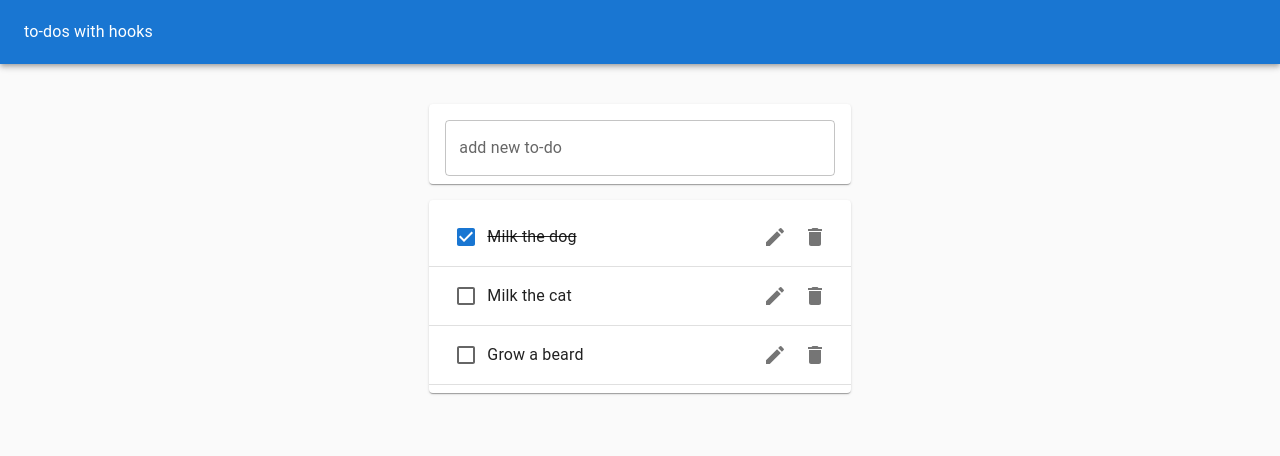
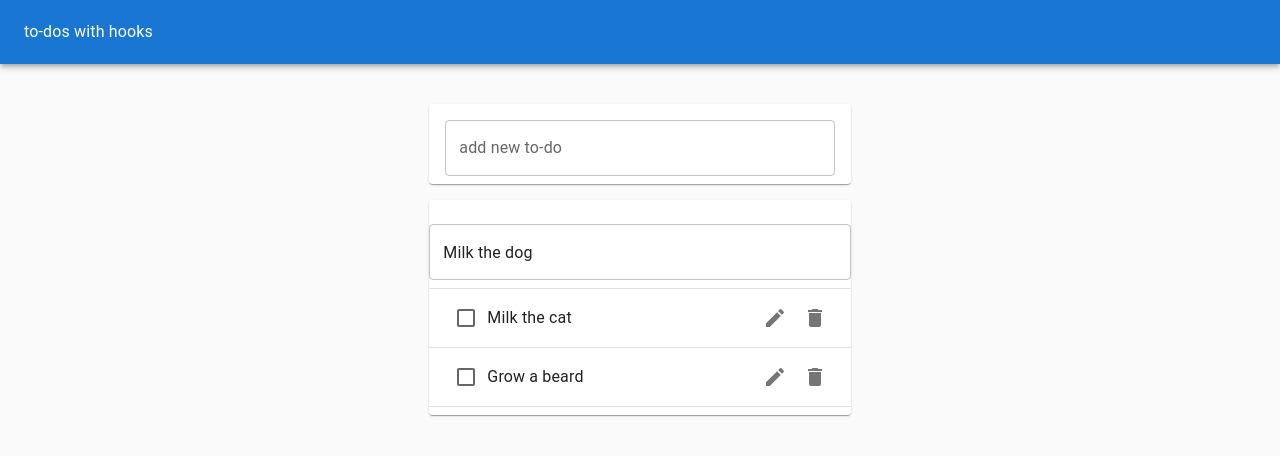
Before and after one commit to neopythe/to-do-hooks, a React (Vite) app: page / in a window 1280 px wide. Both pictures are taken after a click on the button 774 px from the left and 237 px from the top of the page. Shown: the top 456 px of the page. Built offline with nearby package versions, Linux system fonts and the light colour scheme.

Commit message:
wire up delete and edit functionality

```diff
--- a/package.json
+++ b/package.json
@@ -14,7 +14,8 @@
     "@mui/icons-material": "^5.8.4",
     "@mui/material": "^5.9.1",
     "react": "^18.2.0",
-    "react-dom": "^18.2.0"
+    "react-dom": "^18.2.0",
+    "uuid": "^8.3.2"
   },
   "devDependencies": {
     "@types/react": "^18.0.15",
--- a/src/App.jsx
+++ b/src/App.jsx
@@ -1,4 +1,5 @@
 import { useState } from 'react'
+import { v4 as uuidv4 } from 'uuid'
 import { Typography } from '@mui/material'
 import Paper from '@mui/material/Paper'
 import AppBar from '@mui/material/AppBar'
@@ -11,12 +12,26 @@ import TodoList from './components/TodoList'
 export default function App() {
   const initialTodos = [
     { id: 1, task: 'Milk the dog', completed: true },
-    { id: 1, task: 'Milk the cat', completed: false },
-    { id: 1, task: 'Grow a beard', completed: false },
+    { id: 2, task: 'Milk the cat', completed: false },
+    { id: 3, task: 'Grow a beard', completed: false },
   ]
   const [todos, setTodos] = useState(initialTodos)
-  const addTodo = (task) => {
-    setTodos([...todos, { id: 4, task, completed: false }])
+
+  const addTodo = (task) =>
+    setTodos([...todos, { id: uuidv4(), task, completed: false }])
+
+  const removeTodo = (id) => setTodos(todos.filter((todo) => todo.id !== id))
+
+  const toggleTodo = (id) => {
+    setTodos(
+      todos.map((todo) =>
+        todo.id === id ? { ...todo, completed: !todo.completed } : todo
+      )
+    )
+  }
+
+  const editTodo = (id, task) => {
+    setTodos(todos.map((todo) => (todo.id === id ? { ...todo, task } : todo)))
   }
 
   return (
@@ -42,7 +57,12 @@ export default function App() {
       >
         <Grid item xs={11} md={8} lg={4}>
           <TodoForm addTodo={addTodo} />
-          <TodoList todos={todos} />
+          <TodoList
+            todos={todos}
+            removeTodo={removeTodo}
+            toggleTodo={toggleTodo}
+            editTodo={editTodo}
+          />
         </Grid>
       </Grid>
     </Paper>
--- /dev/null
+++ b/src/components/EditTodoForm.jsx
@@ -0,0 +1,24 @@
+import TextField from '@mui/material/TextField'
+
+import useInputState from '../hooks/useInputState'
+
+export default function EditTodoForm({ id, task, editTodo, toggleIsEditing }) {
+  const [value, handleChange, reset] = useInputState(task)
+  return (
+    <form
+      onSubmit={(event) => {
+        event.preventDefault()
+        editTodo(id, value)
+        reset()
+        toggleIsEditing()
+      }}
+    >
+      <TextField
+        margin="normal"
+        value={value}
+        onChange={handleChange}
+        fullWidth
+      />
+    </form>
+  )
+}
--- a/src/components/Todo.jsx
+++ b/src/components/Todo.jsx
@@ -5,18 +5,44 @@ import Checkbox from '@mui/material/Checkbox'
 import IconButton from '@mui/material/IconButton'
 import { Delete, Edit } from '@mui/icons-material'
 
-export default function Todo({ task, completed }) {
+import useToggleState from '../hooks/useToggleState'
+
+import EditTodoForm from './EditTodoForm'
+
+export default function Todo({
+  id,
+  task,
+  completed,
+  removeTodo,
+  toggleTodo,
+  editTodo,
+}) {
+  const [isEditing, toggleIsEditing] = useToggleState()
+
+  if (isEditing)
+    return (
+      <EditTodoForm
+        id={id}
+        task={task}
+        editTodo={editTodo}
+        toggleIsEditing={toggleIsEditing}
+      />
+    )
   return (
     <ListItem>
-      <Checkbox checked={completed} tabIndex={-1} />
+      <Checkbox
+        checked={completed}
+        tabIndex={-1}
+        onClick={() => toggleTodo(id)}
+      />
       <ListItemText style={{ textDecoration: completed && 'line-through' }}>
         {task}
       </ListItemText>
       <ListItemSecondaryAction>
-        <IconButton aria-label="Edit">
+        <IconButton aria-label="Edit" onClick={toggleIsEditing}>
           <Edit />
         </IconButton>
-        <IconButton aria-label="Delete">
+        <IconButton aria-label="Delete" onClick={() => removeTodo(id)}>
           <Delete />
         </IconButton>
       </ListItemSecondaryAction>
--- a/src/components/TodoList.jsx
+++ b/src/components/TodoList.jsx
@@ -4,13 +4,21 @@ import Divider from '@mui/material/Divider'
 
 import Todo from './Todo'
 
-export default function TodoList(props) {
+export default function TodoList({ todos, removeTodo, toggleTodo, editTodo }) {
   return (
     <Paper>
       <List>
-        {props.todos.map((todo) => (
+        {todos.map((todo) => (
           <>
-            <Todo key={todo.id} task={todo.task} completed={todo.completed} />
+            <Todo
+              key={todo.id}
+              id={todo.id}
+              task={todo.task}
+              completed={todo.completed}
+              removeTodo={removeTodo}
+              toggleTodo={toggleTodo}
+              editTodo={editTodo}
+            />
             <Divider />
           </>
         ))}
--- /dev/null
+++ b/src/hooks/useToggleState.js
@@ -0,0 +1,7 @@
+import { useState } from 'react'
+
+export default (initialValue = false) => {
+  const [state, setState] = useState(initialValue)
+  const toggle = () => setState(!state)
+  return [state, toggle]
+}
```
Also changed, not shown: 1 other file (tests, documents, lock files or other folders).
